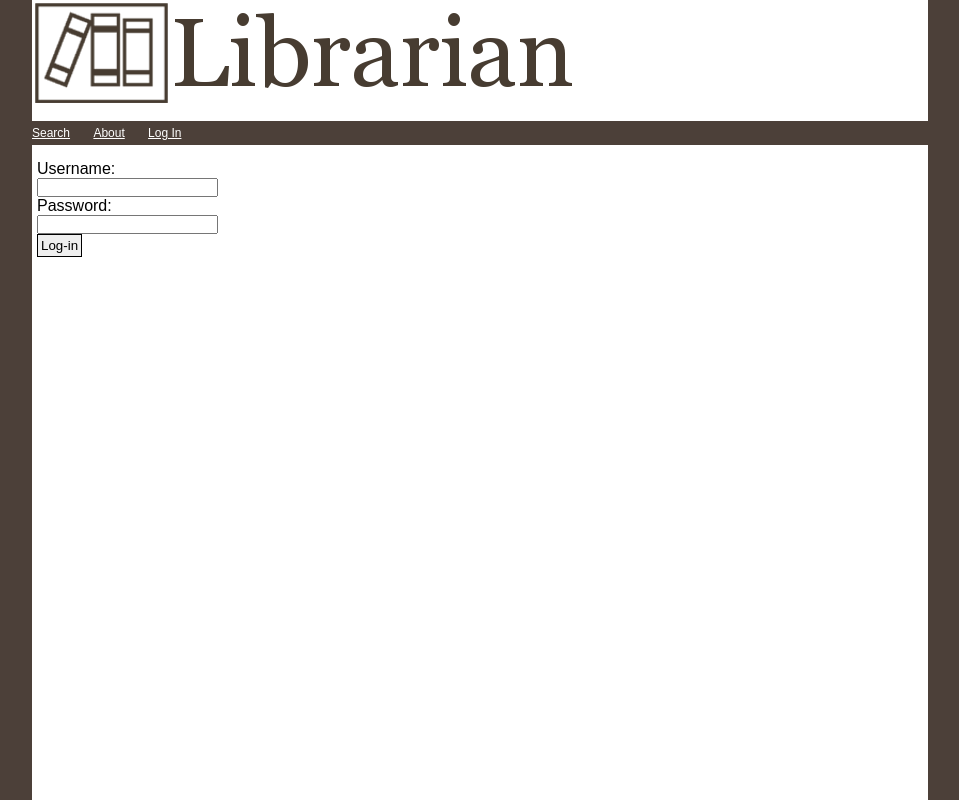
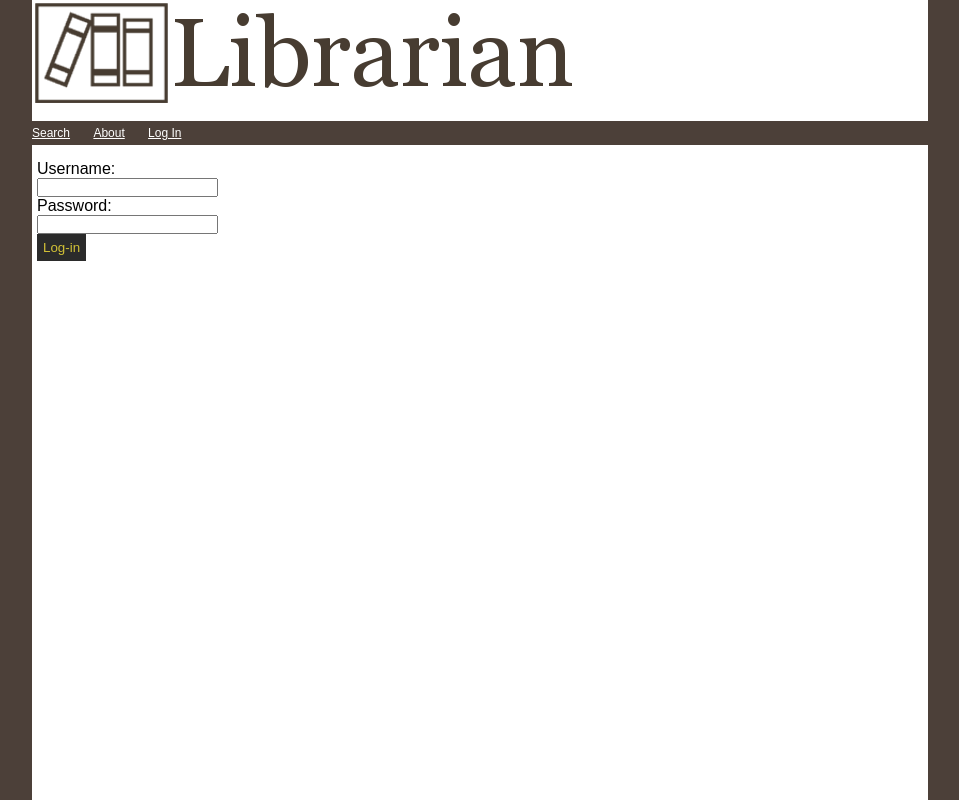
Before and after one commit to skytreader/Librarian, a CodeIgniter app: page /librarian/index.php/login in a window 1280 px wide. Shown: the whole page, without its empty margins (160-1119 px from the left). Run offline with CodeIgniter, Linux system fonts and the light colour scheme.

Commit message:
Made button styling dynamic with respect to user interaction.

```diff
--- a/css/librariantheme.css
+++ b/css/librariantheme.css
@@ -122,8 +122,18 @@ input.search, select.search, option.search {
 }
 
 input.btn {
-	padding: 3px;
-	border: solid 1px;
+	padding: 5px;
+	border: solid 1px #2b2b2b;
+	background-color: #2b2b2b;
+	color: #d2c136;
+}
+
+input.btn:hover {
+	border-color: #d2c136;
+}
+
+input.btn:active {
+	color: #fff;
 }
 
 /*Images*/
```
